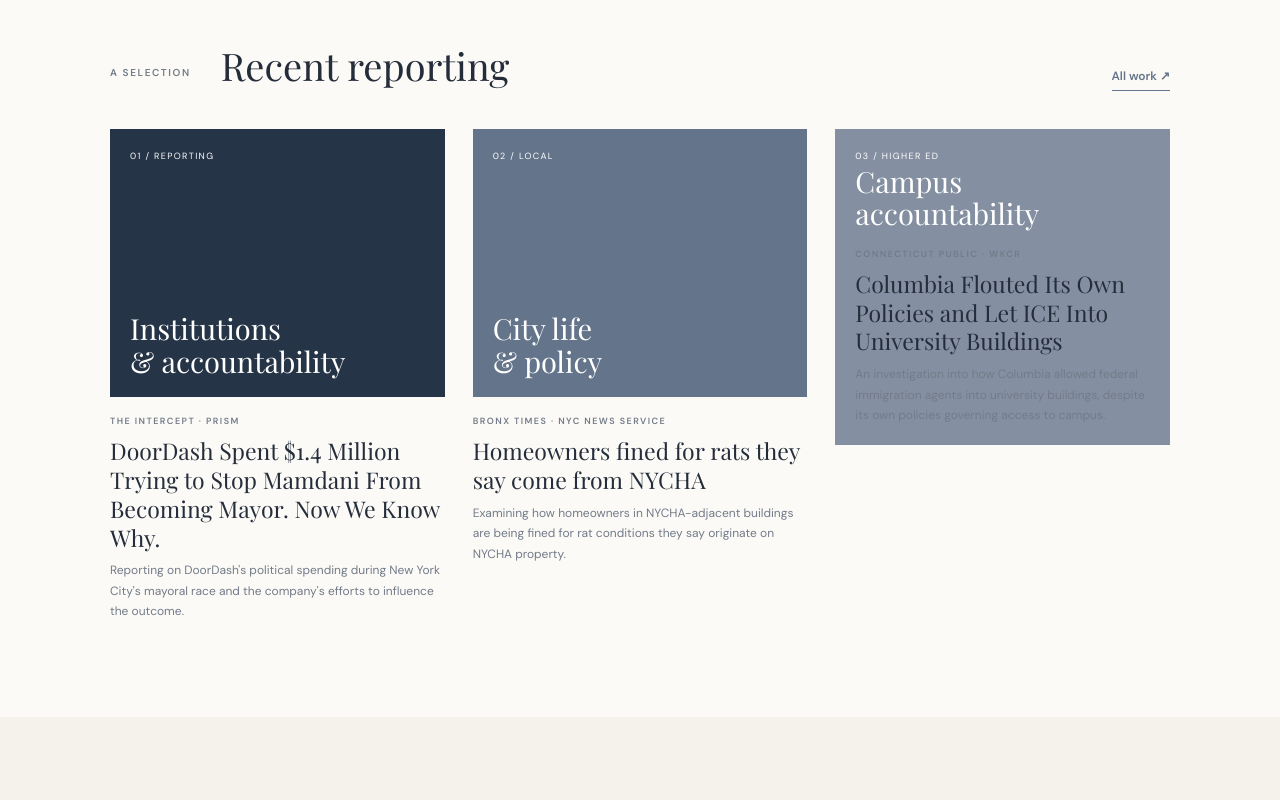
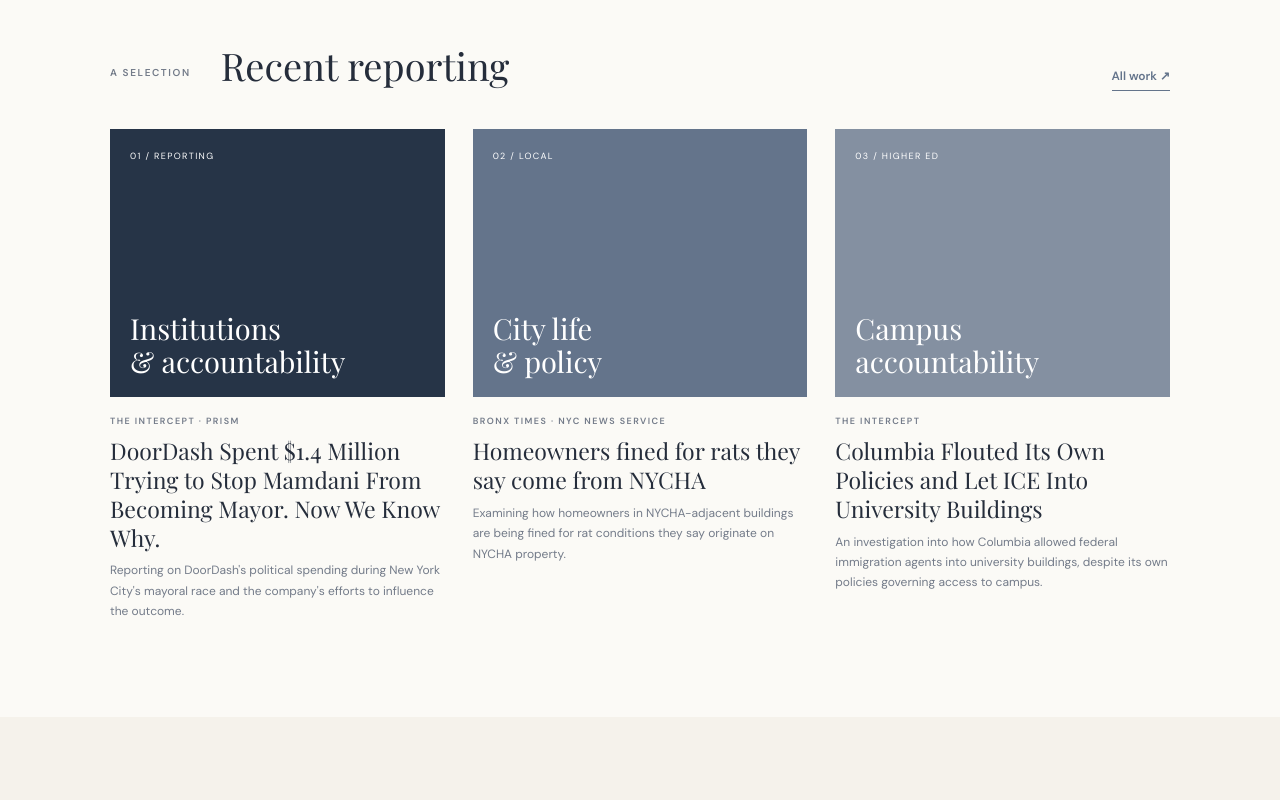
Before and after one commit to macyhb/macyhb.github.io, a plain HTML site: page index.html in a window 1280 px wide. Shown: the part 880-1680 px from the top of the page. Drawn offline with nearby package versions, Linux system fonts and the light colour scheme.

Commit message:
Update index.html

```diff
--- a/index.html
+++ b/index.html
@@ -57,8 +57,11 @@
           <p>Examining how homeowners in NYCHA-adjacent buildings are being fined for rat conditions they say originate on NYCHA property.</p>
         </article>
         <article class="work-card">
-          <div class="card-art art-olive"><span>03 / HIGHER ED</span><b>Campus<br>accountability</b>
-          <div class="card-meta">CONNECTICUT PUBLIC · WKCR</div>
+          <div class="card-art art-olive">
+            <span>03 / HIGHER ED</span>
+            <b>Campus<br>accountability</b>
+          </div>
+          <div class="card-meta">THE INTERCEPT</div>
           <h3><a href="https://theintercept.com/2026/03/08/columbia-ice-raids-warrant-khalil/" target="_blank" rel="noopener">Columbia Flouted Its Own Policies and Let ICE Into University Buildings</a></h3>
           <p>An investigation into how Columbia allowed federal immigration agents into university buildings, despite its own policies governing access to campus.</p>
         </article>
```
